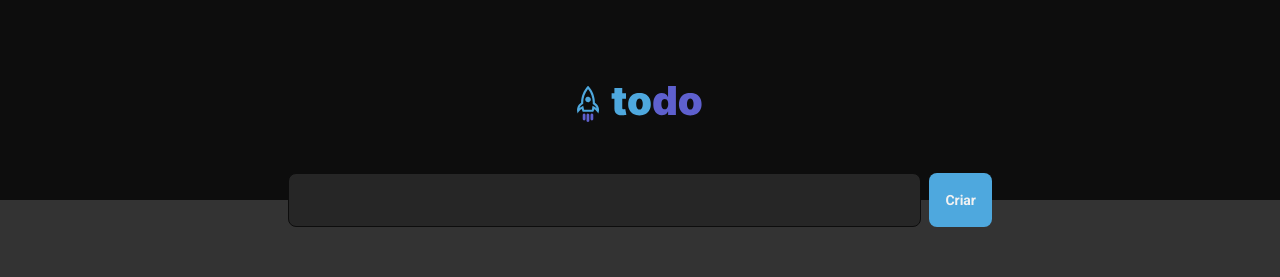
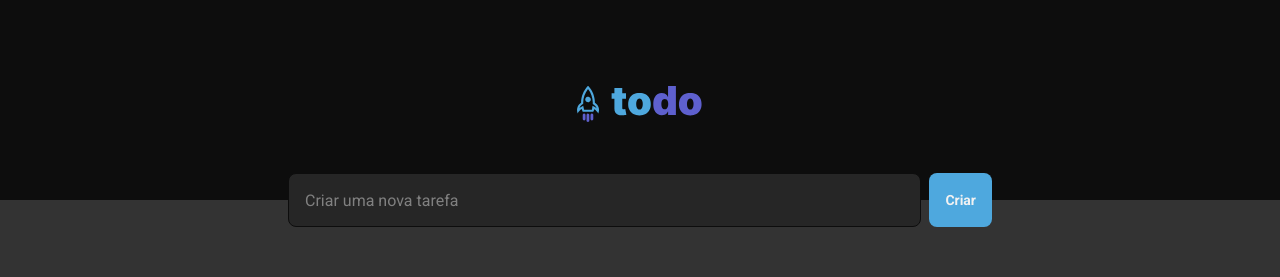
Before and after one commit to jeansantosw/to-do-list-reactjs, a React (Vite) app: page / in a window 1280 px wide. Shown: the top 277 px of the page. Built offline with nearby package versions, Linux system fonts and the light colour scheme.

Commit message:
Criando componentes

```diff
--- a/src/components/header/Header.tsx
+++ b/src/components/header/Header.tsx
@@ -7,7 +7,7 @@ export function Header() {
     <header className={style.header}>
       <img src={logoTodoList} alt="Lista de Tarefas" />
       <form className={style.taskForm} action="">
-        <input type="text" />
+        <input placeholder='Criar uma nova tarefa' type="text" />
         <button>Criar</button>
       </form>
     </header>
```
